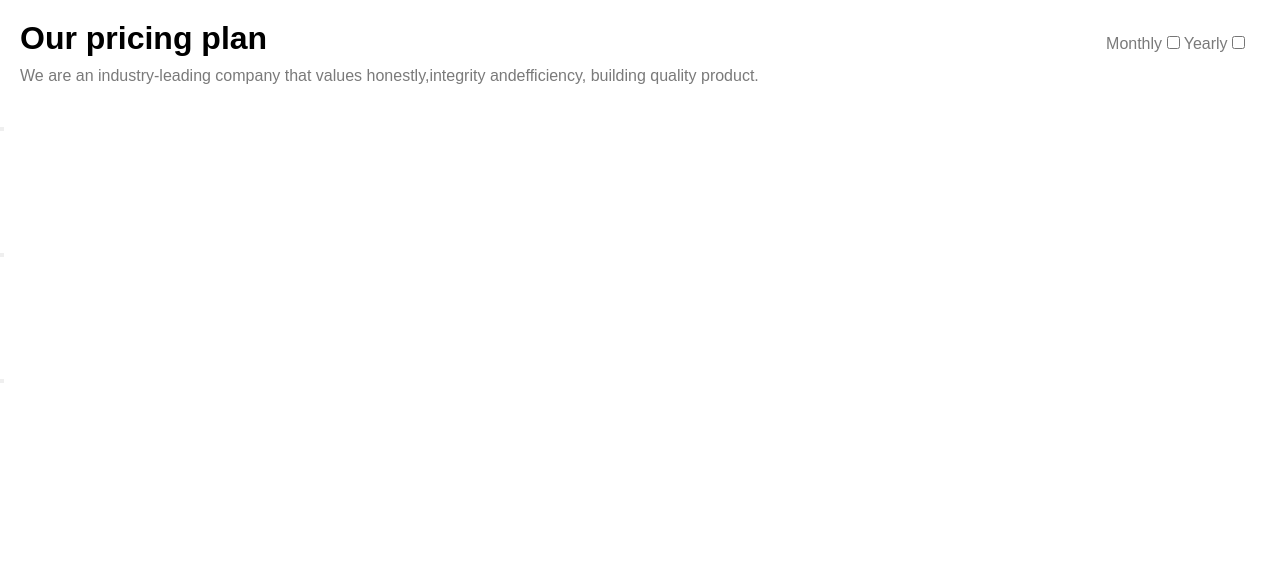
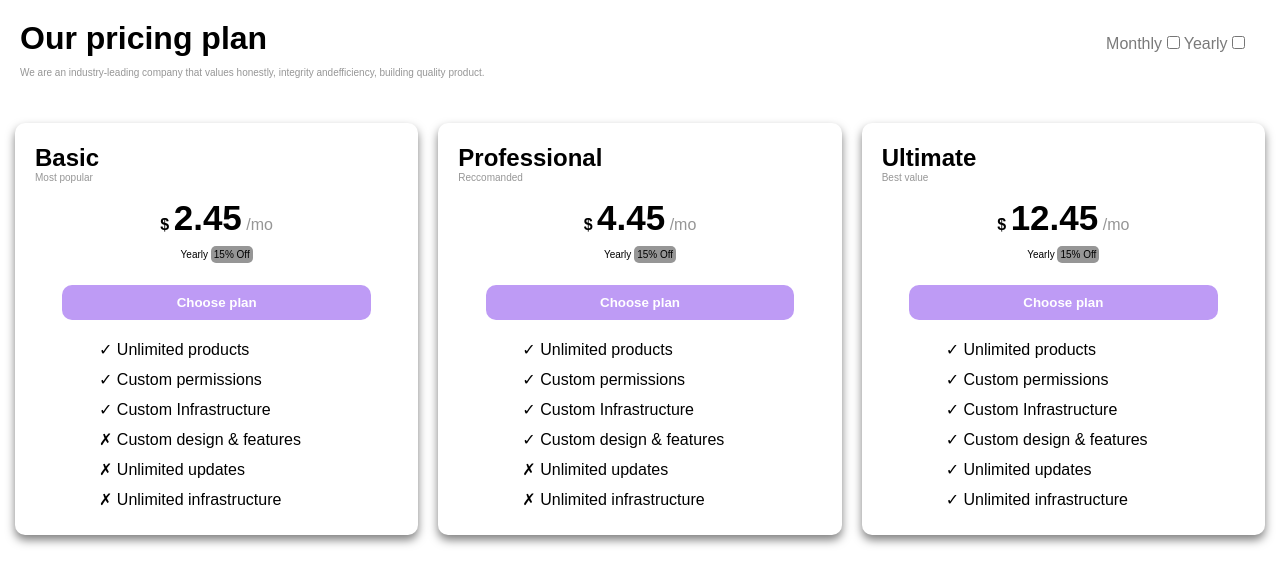
Before and after one commit to AbdeslamElFtouh/html-pricing-plan, a plain HTML site: page index.html in a window 1280 px wide. Drawn offline with Linux system fonts and the light colour scheme.

Commit message:
ADD creazione card

```diff
--- a/index.html
+++ b/index.html
@@ -14,7 +14,7 @@
             <div class="header-title">
                 <h1 class="title">Our pricing plan</h1>
 
-                <p class="header-description">We are an industry-leading company that values honestly,integrity andefficiency, building quality product.</p>
+                <p class="header-description">We are an industry-leading company that values honestly, integrity andefficiency, building quality product.</p>
             </div>
 
             <div class="header-actions">
@@ -35,66 +35,141 @@
 
         <section class="plan">
             <div class="plan-name">
-                <h3 class="title"></h3>
+                <h2 class="title">Basic</h2>
+                <p class="subtitle">Most popular</p>
             </div>
             <div class="price">
-
+                <span class="currency">&#36</span>
+                <span class="amount">2.45</span>
+                <span class="period">/mo</span>
+            </div>
+            <div class="discount">
+                <span>Yearly</span>
+                <span class="discount-amount">15% Off</span>
             </div>
             <div class="action">
-                <button class="button"></button>
+                <button class="button">Choose plan</button>
             </div>
             <div class="features">
-                <ul>
-                    <li></li>
-                    <li></li>
-                    <li></li>
-                    <li></li>
-                    <li></li>
-                    <li></li>
+                <ul class="features-list">
+                    <li>
+                        <span>&check;</span>
+                        <span>Unlimited products</span>
+                    </li>
+                    <li>
+                        <span>&check;</span>
+                        <span>Custom permissions</span>
+                    </li>
+                    <li>
+                        <span>&check;</span>
+                        <span>Custom Infrastructure</span>
+                    </li>
+                    <li>
+                        <span>&cross;</span>
+                        <span>Custom design &amp features</span>
+                    </li>
+                    <li>
+                        <span>&cross;</span>
+                        <span>Unlimited updates</span>
+                    </li>
+                    <li>
+                        <span>&cross;</span>
+                        <span>Unlimited infrastructure</span>
+                    </li>
                 </ul>
             </div>
         </section>
 
         <section class="plan">
             <div class="plan-name">
-
+                <h2 class="title">Professional</h2>
+                <p class="subtitle">Reccomanded</p>
             </div>
             <div class="price">
-
+                <span class="currency">&#36</span>
+                <span class="amount">4.45</span>
+                <span class="period">/mo</span>
+            </div>
+            <div class="discount">
+                <span>Yearly</span>
+                <span class="discount-amount">15% Off</span>
             </div>
             <div class="action">
-                <button class="button"></button>
+                <button class="button">Choose plan</button>
             </div>
             <div class="features">
-                <ul>
-                    <li></li>
-                    <li></li>
-                    <li></li>
-                    <li></li>
-                    <li></li>
-                    <li></li>
+                <ul class="features-list">
+                    <li>
+                        <span>&check;</span>
+                        <span>Unlimited products</span>
+                    </li>
+                    <li>
+                        <span>&check;</span>
+                        <span>Custom permissions</span>
+                    </li>
+                    <li>
+                        <span>&check;</span>
+                        <span>Custom Infrastructure</span>
+                    </li>
+                    <li>
+                        <span>&check;</span>
+                        <span>Custom design &amp features</span>
+                    </li>
+                    <li>
+                        <span>&cross;</span>
+                        <span>Unlimited updates</span>
+                    </li>
+                    <li>
+                        <span>&cross;</span>
+                        <span>Unlimited infrastructure</span>
+                    </li>
                 </ul>
             </div>
         </section>
 
         <section class="plan">
             <div class="plan-name">
-
+                <h2 class="title">Ultimate</h2>
+                <p class="subtitle">Best value</p>
             </div>
             <div class="price">
-
+                <span class="currency">&#36</span>
+                <span class="amount">12.45</span>
+                <span class="period">/mo</span>
+            </div>
+            <div class="discount">
+                <span>Yearly</span>
+                <span class="discount-amount">15% Off</span>
             </div>
             <div class="action">
-                <button class="button"></button>
+                <button class="button">Choose plan</button>
             </div>
             <div class="features">
-                <ul>
-                    <li></li>
-                    <li></li>
-                    <li></li>
-                    <li></li>
-                    <li></li>
-                    <li></li>
+                <ul class="features-list">
+                    <li>
+                        <span>&check;</span>
+                        <span>Unlimited products</span>
+                    </li>
+                    <li>
+                        <span>&check;</span>
+                        <span>Custom permissions</span>
+                    </li>
+                    <li>
+                        <span>&check;</span>
+                        <span>Custom Infrastructure</span>
+                    </li>
+                    <li>
+                        <span>&check;</span>
+                        <span>Custom design &amp features</span>
+                    </li>
+                    <li>
+                        <span>&check;</span>
+                        <span>Unlimited updates</span>
+                    </li>
+                    <li>
+                        <span>&check;</span>
+                        <span>Unlimited infrastructure</span>
+                    </li>
                 </ul>
             </div>
         </section>
--- a/style/index.css
+++ b/style/index.css
@@ -9,6 +9,12 @@ body {
 	font-family: sans-serif;
 }
 
+/* variabili */
+:root{
+	--column-n: 3;
+	--column-gap: 15px;
+}
+
 .header-container {
 	margin: 20px;
 	display: flex;
@@ -17,8 +23,9 @@ body {
 }
 
 .header-description{
-	color: rgb(122, 122, 122);
+	color: rgb(150, 150, 150);
 	margin: 10px 0 10px 0;
+	font-size: 10px;
 }
 
 .header-actions{
@@ -26,15 +33,84 @@ body {
 	color: rgb(122, 122, 122);
 }
 
-
-
-/* .plans{
+.plans{
+	padding: 15px;
 	display:flex;
-	flex-direction: column;
+	flex-wrap: wrap;
+	gap: 20px;
+	justify-content: center;
 }
 
 .plan{
-	width: 100px;
-	height: 100px;
-	background-color: red;
-}*/
+	padding: 20px;
+	border-radius: 10px 10px 10px 10px;
+	background-color: white;
+	line-height: 30px;
+	flex-grow: 1;
+	box-shadow: 0 5px 10px 0 rgba(0,0,0,0.5);
+}
+
+.subtitle{
+	color: rgb(150, 150, 150);
+	line-height: 10px;
+	font-size: 10px;
+}
+
+.price{
+	margin-top: 20px;
+	text-align: center;
+}
+
+.amount{
+	font-size: 35px;
+	font-weight: bold;
+}
+
+.currency{
+	font-weight: bold;
+}
+
+.period{
+	color: rgb(150, 150, 150);
+}
+
+.action{
+	text-align: center;
+	border-radius: 10px 10px 10px 10px;
+}
+
+.discount{
+	text-align: center;
+	font-size: 10px;
+}
+
+.discount-amount{
+	border-radius: 5px 5px 5px 5px;
+	padding: 3px;
+	background-color: rgb(150, 150, 150);
+	text-align: center;
+}
+
+
+
+.button{
+	height: 35px;
+	width: 85%;
+	border-radius: 10px 10px 10px 10px;
+	margin: 15px;
+	font-weight: bold;
+	border: none;
+	background-color: rgb(190, 155, 245);
+	color: white;
+}
+
+.features-list{
+	list-style-type: none;
+	margin-left: 5vw;
+}
+
+
+.plan:active {
+   background-color: rgb(105, 13, 253);
+   color: white;
+}
```
